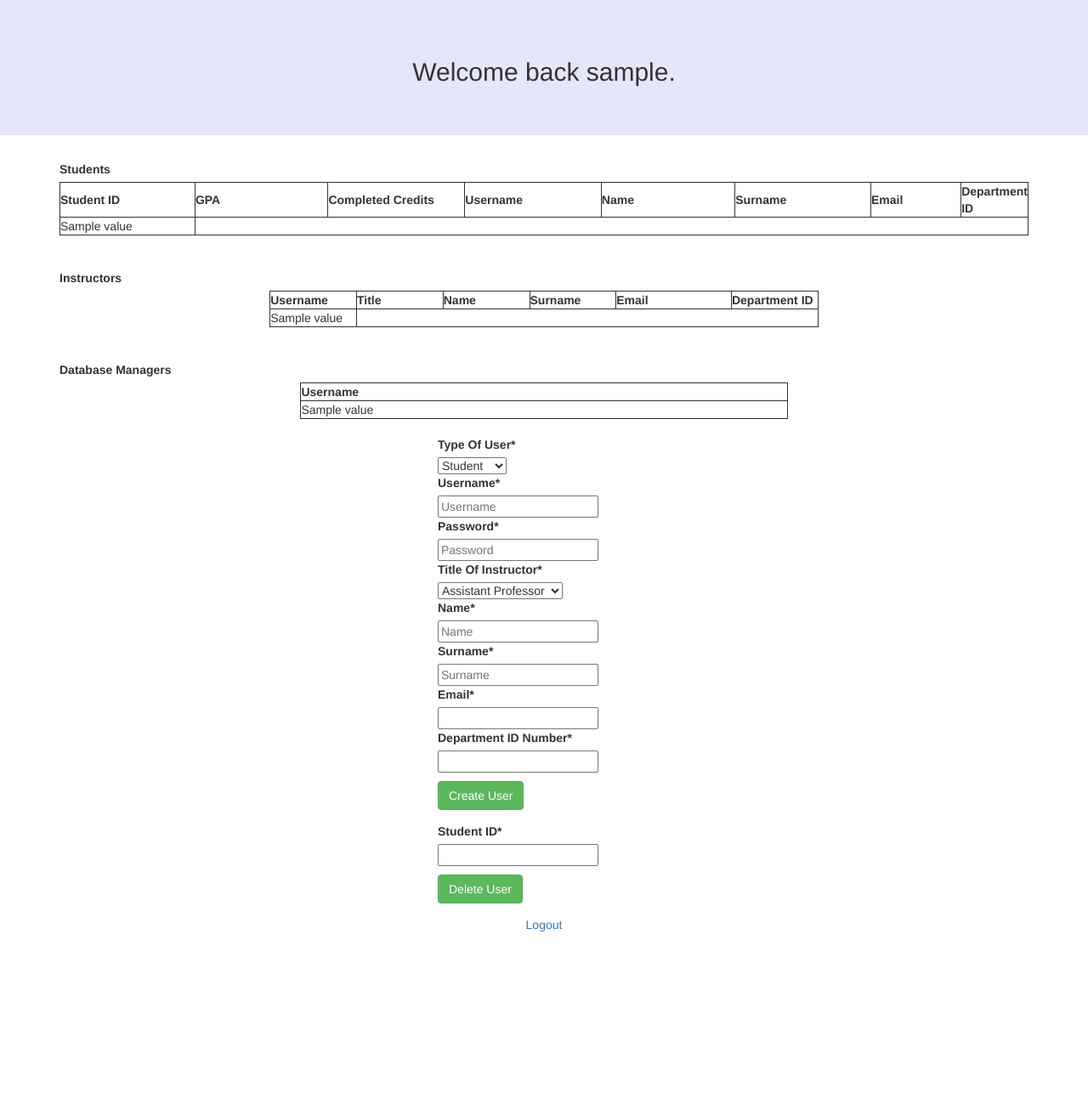
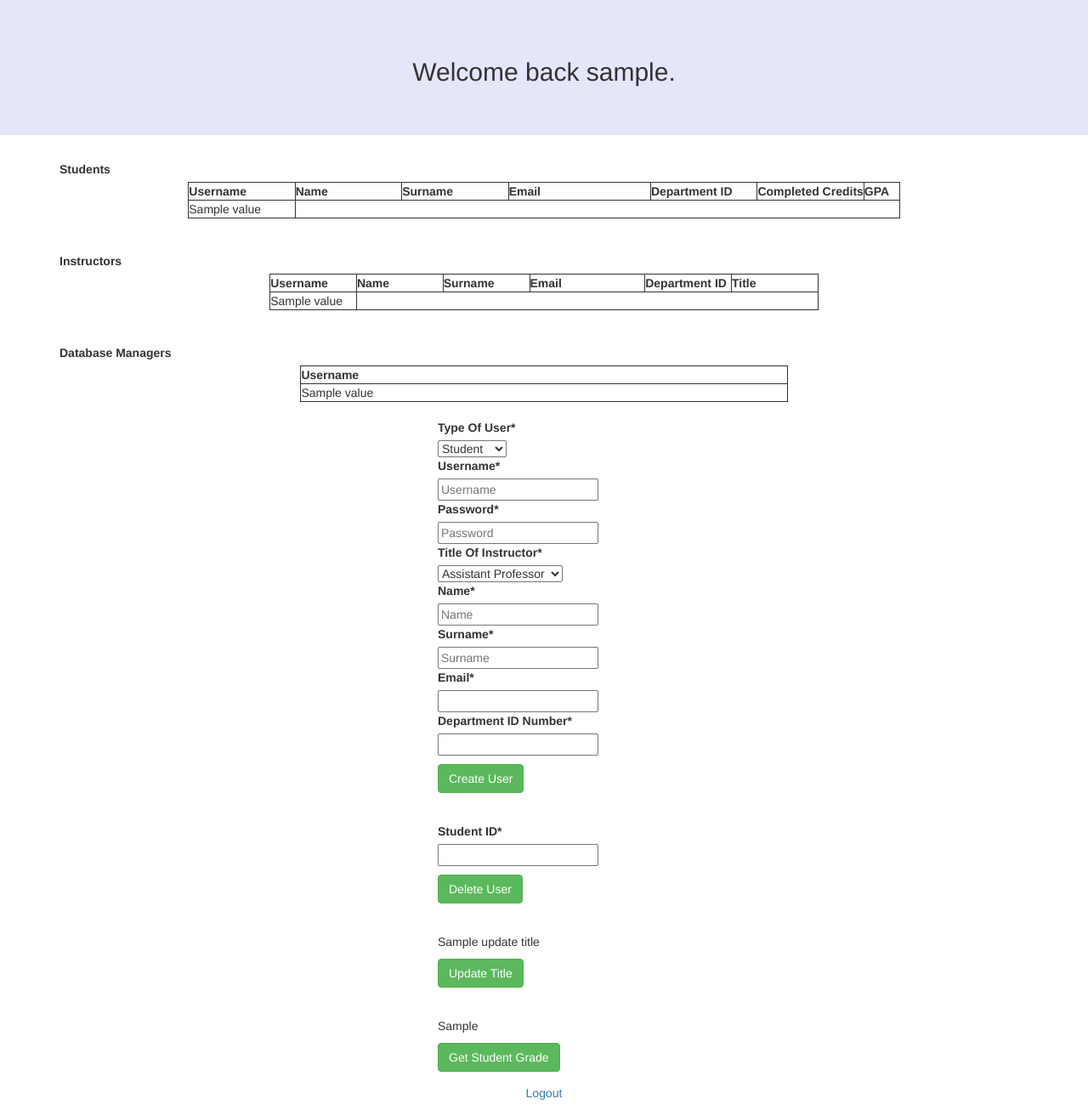
Before and after one commit to salimtirit/SimpleBoun-Registration, a Django app: template cmpe321ps/forum/templates/dbManagerHome.html in a window 1280 px wide. Shown: the whole page at 85% size. Before the commit the page ends 1096 px from the top, so only its background shows below. Run offline with Django 3.2, Linux system fonts and the light colour scheme; tables that the repository leaves empty hold one stand-in row (values such as "Sample post"); the template is opened without the code that fills it: values that come from a table or form of the project are taken from there, most other values are stand-ins (such as "Sample title", 1, 10 or a date in 2020); parts of the project's set-up code (start-up, migrations or seed data) failed here and were passed over; some libraries are stand-ins or nearby versions.

Commit message:
one new button added and small adj to be in the wanted format

```diff
--- a/cmpe321ps/forum/templates/dbManagerHome.html
+++ b/cmpe321ps/forum/templates/dbManagerHome.html
@@ -27,7 +27,7 @@
     </div>
     {% if action_fail %}
     <div class="alert alert-danger" role="alert">
-        <h4 class="alert-heading">Post creation failed</h4>
+        <h4 class="alert-heading">Action failed</h4>
         <p> Please check all of the information you have provided. </p>
     </div>
     {% endif %}
@@ -38,21 +38,19 @@
                 <col span="1" style="width: 15%;">
                 <col span="1" style="width: 15%;">
                 <col span="1" style="width: 15%;">
+                <col span="1" style="width: 20%;">
                 <col span="1" style="width: 15%;">
                 <col span="1" style="width: 15%;">
                 <col span="1" style="width: 15%;">
-                <col span="1" style="width: 20%;">
-                <col span="1" style="width: 15%;">
             </colgroup>
             <tr>
-                <th>Student ID</th>
-                <th>GPA</th>
-                <th>Completed Credits</th>
                 <th>Username</th>
                 <th>Name</th>
                 <th>Surname</th>
                 <th>Email</th>
                 <th>Department ID</th>
+                <th>Completed Credits</th>
+                <th>GPA</th>
             </tr>
             {% for row in result_student %}
             <tr>
@@ -74,17 +72,17 @@
                 <col span="1" style="width: 15%;">
                 <col span="1" style="width: 15%;">
                 <col span="1" style="width: 15%;">
+                <col span="1" style="width: 20%;">
                 <col span="1" style="width: 15%;">
-                <col span="1" style="width: 20%;">
                 <col span="1" style="width: 15%;">
             </colgroup>
             <tr>
                 <th>Username</th>
-                <th>Title</th>
                 <th>Name</th>
                 <th>Surname</th>
                 <th>Email</th>
                 <th>Department ID</th>
+                <th>Title</th>
             </tr>
             {% for row in result_instructor %}
             <tr>
@@ -127,12 +125,24 @@
             {% csrf_token %}
             <button type="submit" style="margin-top: 10px;"class="btn btn-success">Create User</button>
         </form>
+        <br>
         <form class="form-group" method="POST" novalidate action="{% url 'deleteStudent' %}">
             {{delete_student|crispy}}
             {% csrf_token %}
             <button type="submit" style="margin-top: 10px;"class="btn btn-success">Delete User</button>
         </form>
-
+        <br>
+        <form class="form-group" method="POST" novalidate action="{% url 'updateTitle' %}">
+            {{update_title|crispy}}
+            {% csrf_token %}
+            <button type="submit" style="margin-top: 10px;"class="btn btn-success">Update Title</button>
+        </form>
+        <br>
+        <form class="form-group" method="POST" novalidate action="{% url 'getStudentGrades' %}">
+            {{student_grades|crispy}}
+            {% csrf_token %}
+            <button type="submit" style="margin-top: 10px;"class="btn btn-success">Get Student Grade</button>
+        </form>
     </div>
 
     <a href="{%url 'index' %}"> <p style="text-align:center">Logout</p></a>
```
